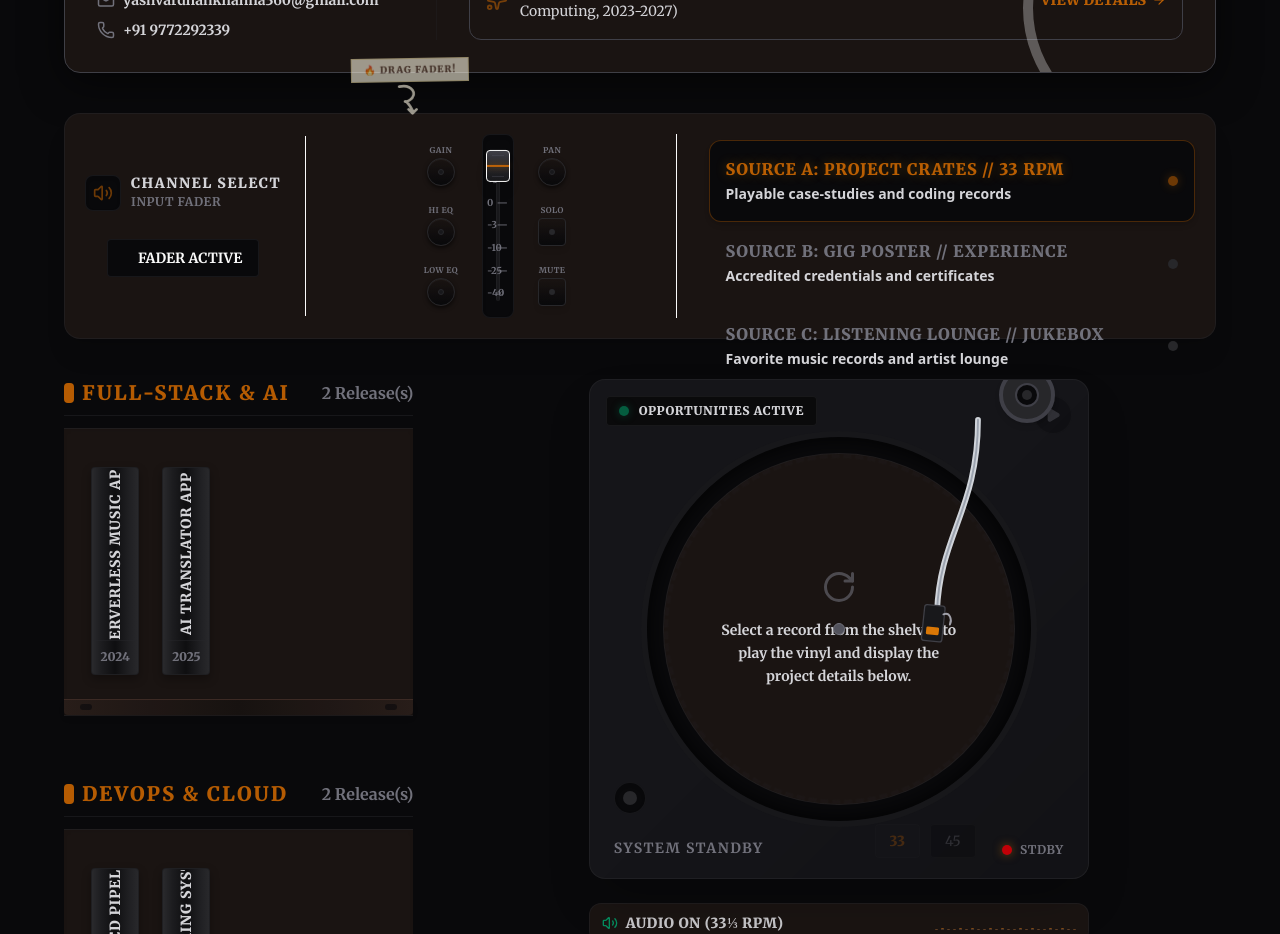
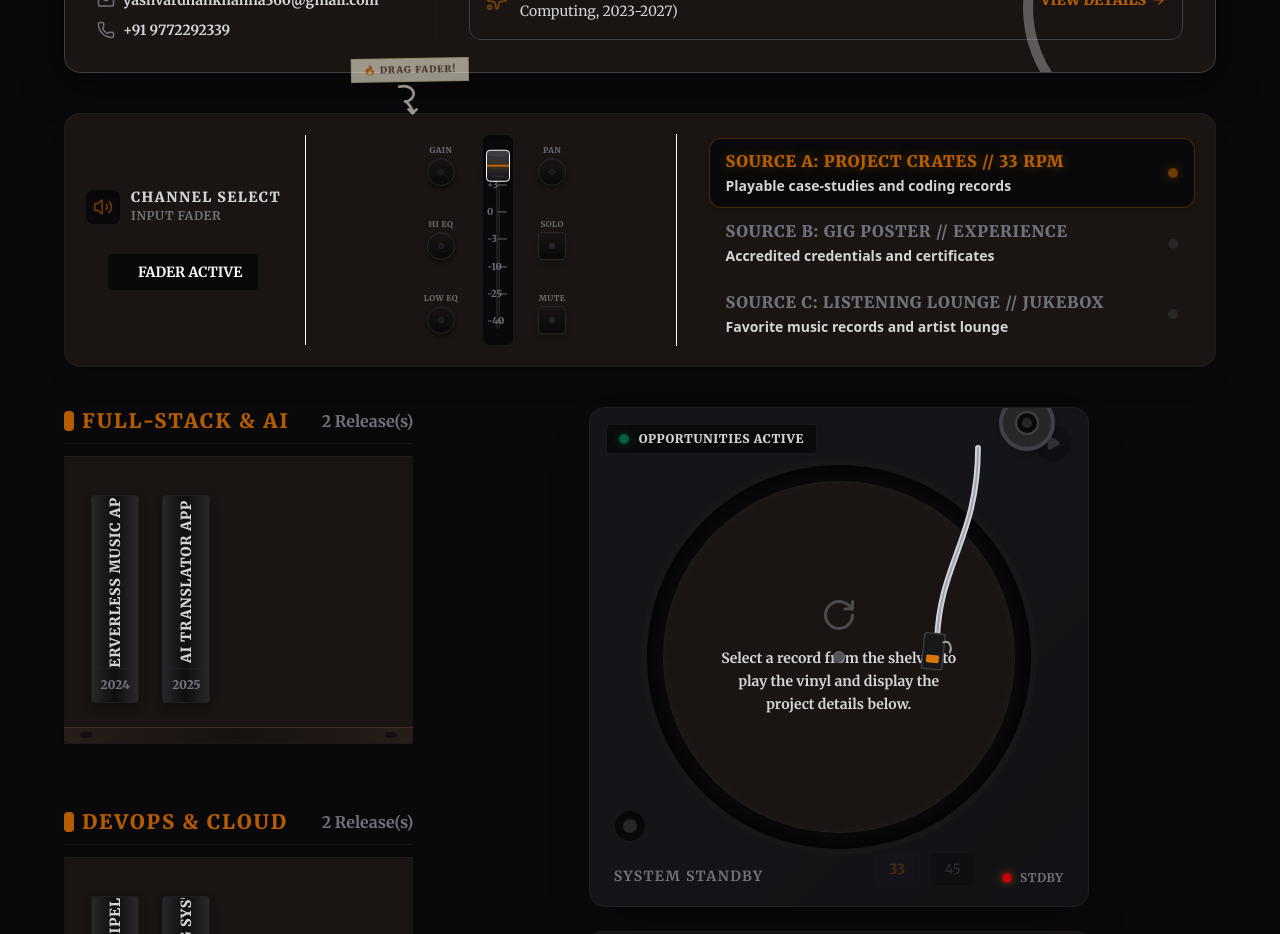
Before and after one commit to YashK3086/vinyl-vault, a Next.js app: page / in a window 1280 px wide. Shown: the part 1400-2334 px from the top of the page. Built offline with nearby package versions, Linux system fonts and the light colour scheme.

Commit message:
style: fix fader snap heights and spacing to prevent channel buttons overflow

```diff
--- a/components/MixerFader.js
+++ b/components/MixerFader.js
@@ -84,15 +84,15 @@ function MixerKnob({ label, value = 0, onChange }) {
 export default function MixerFader({ activeSection, setActiveSection }) {
   const containerRef = useRef(null);
 
-  // Snap heights: 152px total height for the track
-  const trackHeight = 152;
+  // Snap heights: 180px total height for the track (90px per channel spacing)
+  const trackHeight = 180;
   const sections = ["crate-a", "crate-b", "crate-c"];
 
   // Find current index
   const currentIndex = sections.indexOf(activeSection);
 
-  // Motion value for visual fader Y positioning
-  const y = useMotionValue(currentIndex * 76);
+  // Motion value for visual fader Y positioning (90px steps)
+  const y = useMotionValue(currentIndex * 90);
 
   const [hasInteracted, setHasInteracted] = React.useState(false);
   const [gainVal, setGainVal] = React.useState(0);
@@ -116,15 +116,15 @@ export default function MixerFader({ activeSection, setActiveSection }) {
   useEffect(() => {
     if (!sessionStorage.getItem("vinyl-vault-nav-interacted")) {
       const timer = setTimeout(() => {
-        animate(y, 76, { duration: 0.5, ease: "easeInOut" }).then(() => {
+        animate(y, 90, { duration: 0.5, ease: "easeInOut" }).then(() => {
           setTimeout(() => {
-            animate(y, currentIndex * 76, { type: "spring", stiffness: 200, damping: 15 });
+            animate(y, currentIndex * 90, { type: "spring", stiffness: 200, damping: 15 });
           }, 300);
         });
       }, 1500);
       return () => clearTimeout(timer);
     } else {
-      animate(y, currentIndex * 76, {
+      animate(y, currentIndex * 90, {
         type: "spring",
         stiffness: 300,
         damping: 20
@@ -135,12 +135,12 @@ export default function MixerFader({ activeSection, setActiveSection }) {
   // Snapping on drag end
   const handleDragEnd = (event, info) => {
     const dragY = y.get();
-    const closestIndex = Math.min(2, Math.max(0, Math.round(dragY / 76)));
+    const closestIndex = Math.min(2, Math.max(0, Math.round(dragY / 90)));
 
     setActiveSection(sections[closestIndex]);
     markInteracted();
 
-    animate(y, closestIndex * 76, {
+    animate(y, closestIndex * 90, {
       type: "spring",
       stiffness: 300,
       damping: 20
@@ -150,7 +150,7 @@ export default function MixerFader({ activeSection, setActiveSection }) {
   const handleTrackClick = (idx) => {
     setActiveSection(sections[idx]);
     markInteracted();
-    animate(y, idx * 76, {
+    animate(y, idx * 90, {
       type: "spring",
       stiffness: 300,
       damping: 20
@@ -214,7 +214,7 @@ export default function MixerFader({ activeSection, setActiveSection }) {
       )}
 
       {/* Visual Mixer Strip Branding */}
-      <div className="flex flex-row md:flex-col justify-between md:justify-center items-center gap-3 w-full md:w-auto md:border-r md:border-zinc-850/45 md:pr-6 md:min-h-[180px]">
+      <div className="flex flex-row md:flex-col justify-between md:justify-center items-center gap-3 w-full md:w-auto md:border-r md:border-zinc-850/45 md:pr-6 md:min-h-[210px]">
         <div className="flex items-center gap-2.5">
           <div className="w-9 h-9 rounded-lg bg-zinc-950 border border-zinc-800/50 flex items-center justify-center text-amber-600/80 shadow-inner flex-shrink-0">
             <Volume2 className="w-5 h-5 animate-pulse" />
@@ -240,7 +240,7 @@ export default function MixerFader({ activeSection, setActiveSection }) {
       <div className="flex-1 grid grid-cols-12 items-center gap-6 w-full select-none">
 
         {/* Fader Console Module (Col Span 5 on desktop) */}
-        <div className="col-span-12 md:col-span-5 flex items-center justify-center gap-6 py-2 relative pr-0 md:pr-4 md:border-r md:border-zinc-850/45 h-[184px]">
+        <div className="col-span-12 md:col-span-5 flex items-center justify-center gap-6 py-2 relative pr-0 md:pr-4 md:border-r md:border-zinc-850/45 h-[212px]">
 
           {/* Left Flanking: EQ/Gain Knobs */}
           <div className="flex flex-col justify-between h-full py-1">
@@ -252,7 +252,7 @@ export default function MixerFader({ activeSection, setActiveSection }) {
           {/* Center: The Fader Track */}
           <div
             ref={containerRef}
-            className="relative w-8 h-[184px] bg-zinc-950 rounded-lg border border-zinc-800/50 flex justify-center py-4 shadow-inner"
+            className="relative w-8 h-[212px] bg-zinc-950 rounded-lg border border-zinc-800/50 flex justify-center py-4 shadow-inner"
           >
             {/* Center metal slot track */}
             <div className="absolute top-4 bottom-4 w-1 bg-zinc-900 border-x border-zinc-800/50 rounded" />
@@ -343,7 +343,7 @@ export default function MixerFader({ activeSection, setActiveSection }) {
         </div>
 
         {/* Channels / Section Labels & Clickable Toggles (Col Span 7 on desktop) */}
-        <div className="col-span-12 md:col-span-7 flex flex-col justify-between h-[184px] py-1.5 pl-0 md:pl-2">
+        <div className="col-span-12 md:col-span-7 flex flex-col justify-between h-[212px] py-1 pl-0 md:pl-2">
           {sections.map((sec, idx) => {
             const isActive = activeSection === sec;
 
@@ -363,7 +363,7 @@ export default function MixerFader({ activeSection, setActiveSection }) {
               <div
                 key={sec}
                 onClick={() => handleTrackClick(idx)}
-                className={`group flex items-center justify-between p-3.5 sm:p-4 rounded-xl border transition-all duration-300 hover:translate-x-2 cursor-pointer ${
+                className={`group flex items-center justify-between py-2.5 px-4 rounded-xl border transition-all duration-300 hover:translate-x-2 cursor-pointer ${
                   isActive
                     ? "bg-zinc-950 border-amber-600/30 shadow-md"
                     : "bg-transparent border-transparent hover:bg-zinc-950/20 hover:border-zinc-800/40"
```
